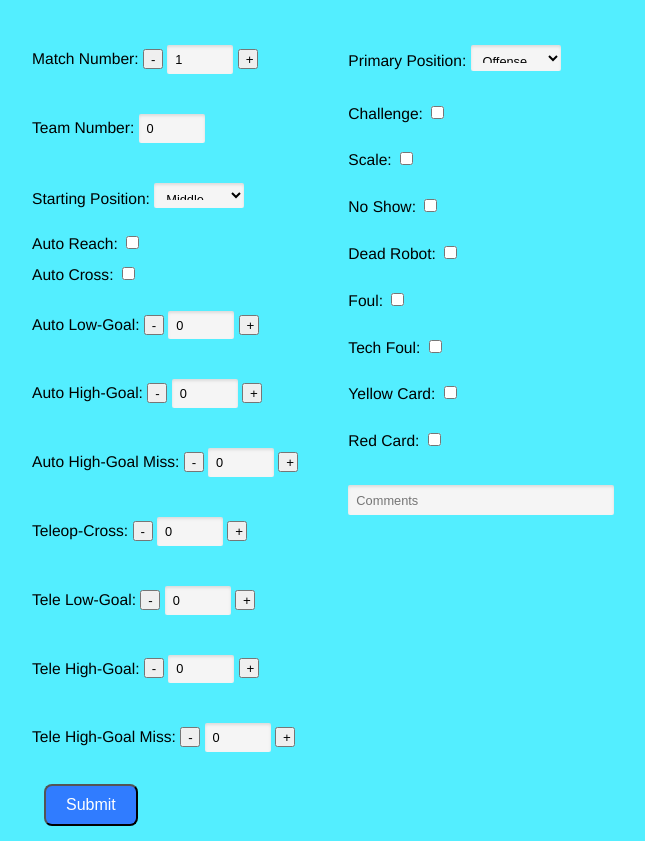
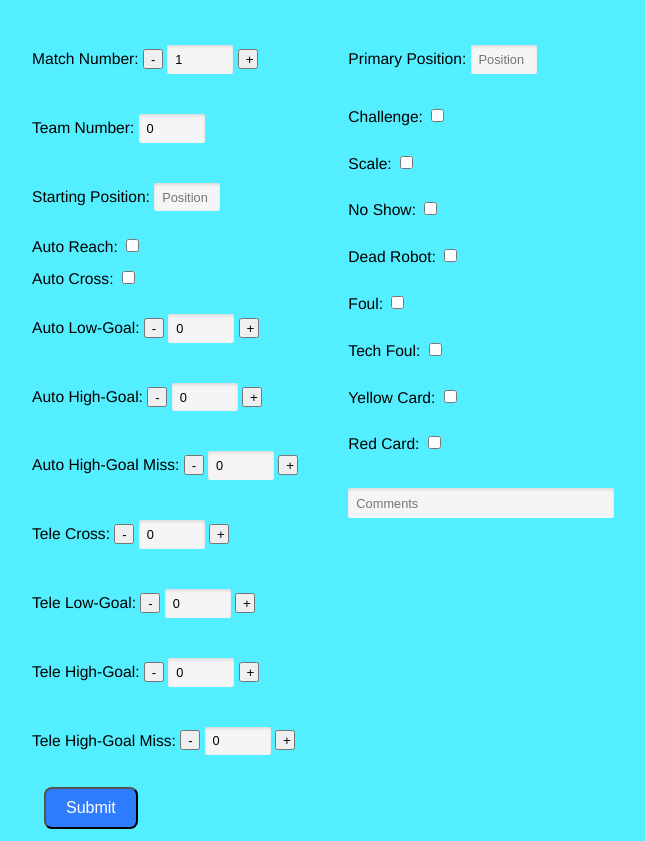
Before and after one commit to mhsstemworks/Scouting2443, a plain HTML site: page Scouting2443/page.html in a window 1280 px wide. Shown: the whole page, without its empty margins (18-663 px from the left). Drawn offline with Linux system fonts and the light colour scheme.

Commit message:
2.12.2016
Revert back to number inputs
primaryZone->primaryPosition
Added labels
Reverted select back to text inputs

```diff
--- a/Scouting2443/page.html
+++ b/Scouting2443/page.html
@@ -54,97 +54,97 @@ jQuery(document).ready(function(){
     <div class="center">
         <div class="column1">
 
-            Match Number:
+            <label for="matchNumber">Match Number: </label>
           	<input type='button' value='-' class='qtyminus' field='matchNumber'>
-            <input type='number' class="inputs" name='matchNumber' value='1' placeholder=" Match">
+            <input type='number' class="inputs" name='matchNumber' id='matchNumber'value='1' placeholder=" Match">
             <input type='button' value='+' class='qtyplus' field='matchNumber'><br>
 
-            Team Number:
-            <input type='number' class="inputs" name='teamNumber' value="0" placeholder="Team"><br>
+            <label for="teamNumber">Team Number: </label>
+            <input type='number' class="inputs" name='teamNumber' id='teamNumber' value="0" placeholder="Team"><br>
 
-            Starting Position:
-            <select type='text' class="inputs" form="myform" name="startingPostition">
+            <label for="startingPosition">Starting Position: </label>
+            <!--<select type='text' class="inputs" form="myform" name="startingPosition" id='startingPosition'>
                 <option value="mid">Middle</option>
                 <option value="spy">Spybot</option>
-            </select><br>
-            <!--<input type='text' class="inputs" name='startingPosition' value="" placeholder="Position">-->
+            </select>-->
+            <input type='text' class="inputs" name='startingPosition' placeholder="Position"><br>
 
-            Auto Reach:
-            <input type="checkbox" class="checkbox" name="aReach" value="1"><br>
+            <label for="aReach">Auto Reach: </label>
+            <input type="checkbox" class="checkbox" name="aReach" id='aReach' value="1"><br>
 
-            Auto Cross:
-            <input type="checkbox" class="checkbox" name="aCross" value="1"><br>
+            <label for="aCross">Auto Cross: </label>
+            <input type="checkbox" class="checkbox" name="aCross" id='aCross' value="1"><br>
 
-        	Auto Low-Goal:
+        	<label for="aLowGoal">Auto Low-Goal: </label>
         	<input type='button' value='-' class='qtyminus' field='aLowGoal'>
-            <input type='number' class="inputs" name='aLowGoal' value='0' placeholder="Goals">
+            <input type='number' class="inputs" name='aLowGoal' id='aLowGoal' value='0' placeholder="Goals">
             <input type='button' value='+' class='qtyplus' field='aLowGoal'><br>
 
-            Auto High-Goal:
+            <label for="aHighGoal">Auto High-Goal: </label>
             <input type='button' value='-' class='qtyminus' field='aHighGoal'>
-            <input type='number' class="inputs" name='aHighGoal' value='0' placeholder="Goals">
+            <input type='number' class="inputs" name='aHighGoal' id='aHighGoal' value='0' placeholder="Goals">
             <input type='button' value='+' class='qtyplus' field='aHighGoal'><br>
 
-            Auto High-Goal Miss:
+            <label for="aCross">Auto High-Goal Miss: </label>
             <input type='button' value='-' class='qtyminus' field='aHighGoalMiss'>
-            <input type='number' class="inputs" name='aHighGoalMiss' value='0' placeholder="Misses">
+            <input type='number' class="inputs" name='aHighGoalMiss' id='aHighGoalMiss' value='0' placeholder="Misses">
             <input type='button' value='+' class='qtyplus' field='aHighGoalMiss'><br>
 
-            Teleop-Cross:
+            <label for="tCross">Tele Cross: </label>
             <input type='button' value='-' class='qtyminus' field='tCross'>
-            <input type='number' class="inputs" name='tCross' value='0' placeholder="Crosses">
+            <input type='number' class="inputs" name='tCross' id='tCross' value='0' placeholder="Crosses">
             <input type='button' value='+' class='qtyplus' field='tCross'><br>
 
-        	Tele Low-Goal:
+        	<label for="tLowGoal">Tele Low-Goal: </label>
             <input type='button' value='-' class='qtyminus' field='tLowGoal'>
-            <input type='number' class="inputs" name='tLowGoal' value='0' placeholder="Goals">
+            <input type='number' class="inputs" name='tLowGoal' id='tLowGoal' value='0' placeholder="Goals">
             <input type='button' value='+' class='qtyplus' field='tLowGoal'><br>
 
-            Tele High-Goal:
+            <label for="tHighGoal">Tele High-Goal: </label>
             <input type='button' value='-' class='qtyminus' field='tHighGoal'>
-            <input type='number' class="inputs" name='tHighGoal' value='0' placeholder="Goals">
+            <input type='number' class="inputs" name='tHighGoal' id='tHighGoal' value='0' placeholder="Goals">
             <input type='button' value='+' class='qtyplus' field='tHighGoal'><br>
 
-            Tele High-Goal Miss:
+            <label for="tLowGoal">Tele High-Goal Miss: </label>
             <input type='button' value='-' class='qtyminus' field='tHighGoalMiss'>
-            <input type='number' class="inputs" name='tHighGoalMiss' value='0' placeholder="Misses">
+            <input type='number' class="inputs" name='tHighGoalMiss' id='tHighGoalMiss' value='0' placeholder="Misses">
             <input type='button' value='+' class='qtyplus' field='tHighGoalMiss'><br>
 
         </div>
         <div class="column2">
-        	Primary Position:
-            <select type='text' class="inputs" form="myform" name="primaryZone" placeholder="Position">
+        	<label for="primaryZone">Primary Position: </label>
+            <!--<select type='text' class="inputs" form="myform" name="primaryPosition" id='primaryPosition' placeholder="Position">
                 <option value="offense">Offense</option>
                 <option value="middle">Middle</option>
                 <option value="defense">Defense</option>
-            </select>
-            <!--<input type='text' class="inputs" name='primaryZone' class='text' value="" placeholder="Zone">--><br>
+            </select>-->
+            <input type='text' class="inputs" name='primaryPosition' class='text' id="primaryPosition" placeholder="Position"><br>
 
-            Challenge:
-            <input type="checkbox" class="checkbox" name="challenge" value="1"><br>
+            <label for="challenge">Challenge: </label>
+            <input type="checkbox" class="checkbox" name="challenge" id='challenge' value="1"><br>
 
-            Scale:
-            <input type="checkbox" class="checkbox" name="scale" value="1"><br>
+            <label for="scale">Scale: </label>
+            <input type="checkbox" class="checkbox" name="scale" id='scale' value="1"><br>
 
-            No Show:
-            <input type="checkbox" class="checkbox" name="noShow" value="1"><br>
+            <label for="noShow">No Show: </label>
+            <input type="checkbox" class="checkbox" name="noShow" id='noShow' value="1"><br>
 
-            Dead Robot:
-            <input type="checkbox" class="checkbox" name="deadRobot" value="1"><br>
+            <label for="deadRobot">Dead Robot: </label>
+            <input type="checkbox" class="checkbox" name="deadRobot" id='deadRobot' value="1"><br>
 
-            Foul:
-            <input type="checkbox" class="checkbox" name="foul" value="1"><br>
+            <label for="foul">Foul: </label>
+            <input type="checkbox" class="checkbox" name="foul" id='foul' value="1"><br>
 
-            Tech Foul:
-            <input type="checkbox" class="checkbox" name="techFoul" value="1"><br>
+            <label for="techFoul">Tech Foul: </label>
+            <input type="checkbox" class="checkbox" name="techFoul" id='techFoul' value="1"><br>
 
-            Yellow Card:
-            <input type="checkbox" class="checkbox" name="yellowCard" value="1"><br>
+            <label for="yellowCard">Yellow Card: </label>
+            <input type="checkbox" class="checkbox" name="yellowCard" id='yellowCard' value="1"><br>
 
-            Red Card:
-            <input type="checkbox" class="checkbox" name="redCard" value="1"><br>
+            <label for="tLowGoal">Red Card: </label>
+            <input type="checkbox" class="checkbox" name="redCard" id='redCard' value="1"><br>
 
-            <input type='text' class="inputs" id='comments' name='comments' value="" placeholder="Comments"><br>
+            <input type='text' class="inputs" id='comments' name='comments' placeholder="Comments"><br>
         </div>
         <div class="bottom">
             <input class="submit" type="submit" value="Submit"><br>
```
Also changed, not shown: 1 other file.
